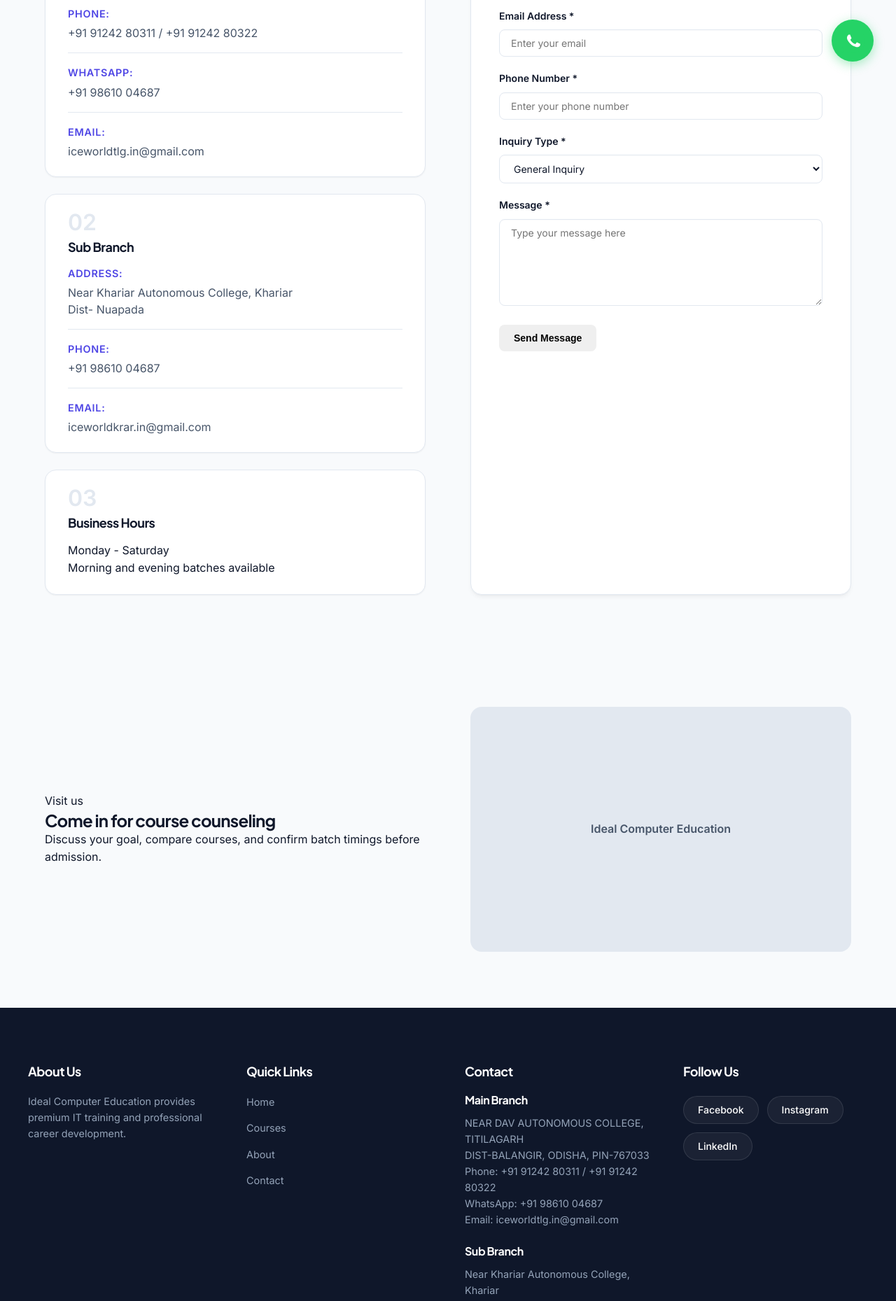
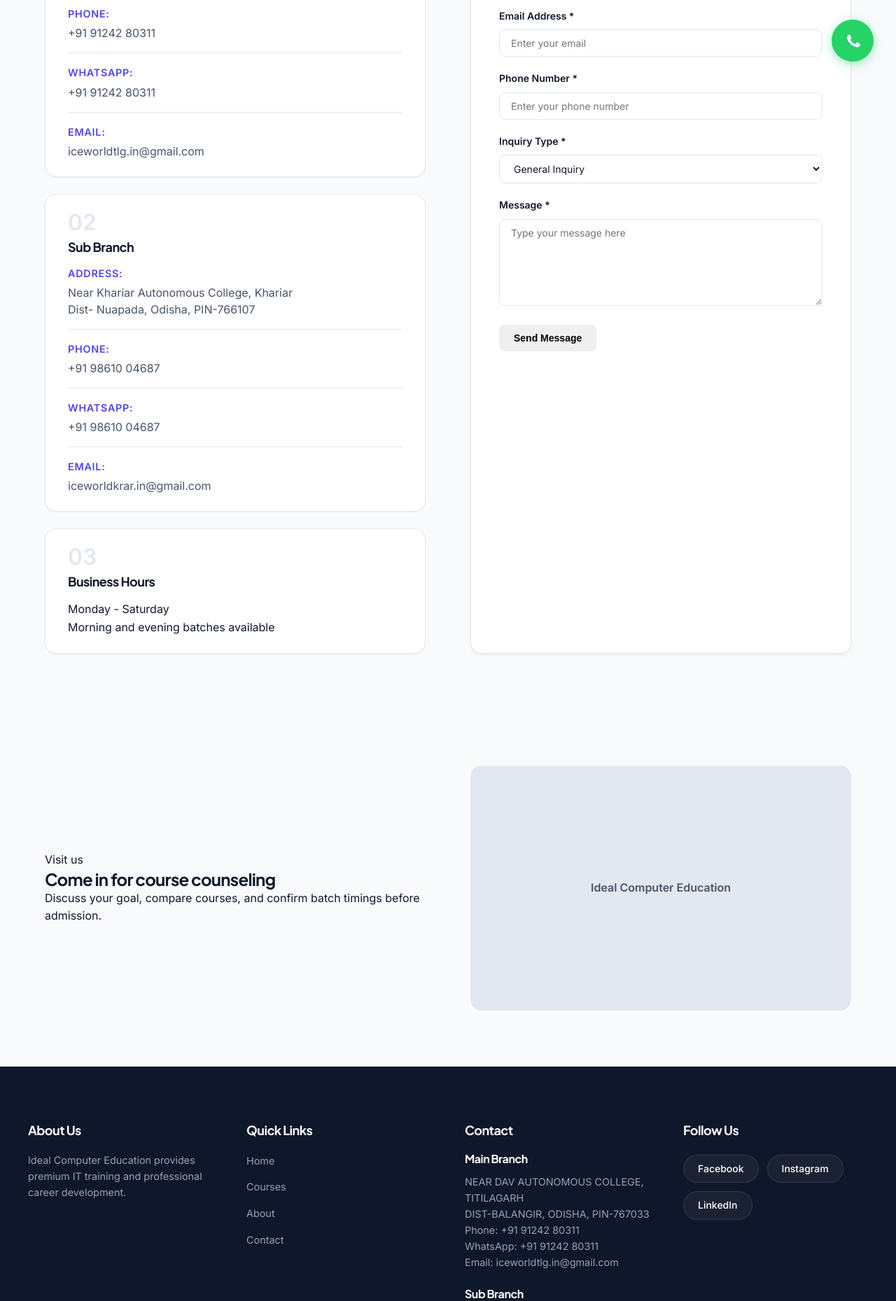
Before and after one commit to Gopinath-08/skp, a React (Vite) app in the folder frontend-react/: page /contact in a window 1280 px wide. Shown: the part 680-2539 px from the top of the page at 70% size. Built offline with nearby package versions, Linux system fonts and the light colour scheme.

Commit message:
fix api----

```diff
--- a/frontend-react/src/App.jsx
+++ b/frontend-react/src/App.jsx
@@ -36,7 +36,7 @@
       <Footer />
       {!isAdminOrLogin && (
         <a
-          href="https://wa.me/919861004687"
+          href="https://wa.me/919124280311"
           className="whatsapp-float"
           target="_blank"
           rel="noopener noreferrer"
--- a/frontend-react/src/components/Footer.jsx
+++ b/frontend-react/src/components/Footer.jsx
@@ -32,14 +32,15 @@
             <div className="contact-group">
               <h4>Main Branch</h4>
               <p>NEAR DAV AUTONOMOUS COLLEGE, TITILAGARH<br/>DIST-BALANGIR, ODISHA, PIN-767033</p>
-              <p>Phone: +91 91242 80311 / +91 91242 80322</p>
-              <p>WhatsApp: +91 98610 04687</p>
+              <p>Phone: +91 91242 80311</p>
+              <p>WhatsApp: +91 91242 80311</p>
               <p>Email: iceworldtlg.in@gmail.com</p>
             </div>
             <div className="contact-group">
               <h4>Sub Branch</h4>
-              <p>Near Khariar Autonomous College, Khariar<br/>Dist- Nuapada</p>
+              <p>Near Khariar Autonomous College, Khariar<br/>Dist- Nuapada, Odisha, PIN-766107</p>
               <p>Phone: +91 98610 04687</p>
+              <p>WhatsApp: +91 98610 04687</p>
               <p>Email: iceworldkrar.in@gmail.com</p>
             </div>
           </div>
--- a/frontend-react/src/pages/About.jsx
+++ b/frontend-react/src/pages/About.jsx
@@ -61,7 +61,7 @@
              <div>
                <p style={{margin: 0, fontWeight: 800, fontSize: '1.125rem', color: 'var(--text-primary)'}}>JAGABALIA SAHU</p>
                <p style={{margin: 0, fontSize: '0.875rem', color: 'var(--primary-color)', fontWeight: 600}}>Chairperson-cum-Managing Director</p>
-               <p style={{margin: 0, color: 'var(--text-secondary)', fontSize: '0.875rem', marginTop: '0.25rem'}}>WhatsApp / Mob: +91 98610 04687</p>
+               <p style={{margin: 0, color: 'var(--text-secondary)', fontSize: '0.875rem', marginTop: '0.25rem'}}>MD Mob: +91 80184 04687</p>
              </div>
           </div>
           <div className="about-actions">
--- a/frontend-react/src/pages/Contact.jsx
+++ b/frontend-react/src/pages/Contact.jsx
@@ -61,8 +61,8 @@
               'NEAR DAV AUTONOMOUS COLLEGE, TITILAGARH',
               'DIST-BALANGIR, ODISHA, PIN-767033'
             ]}
-            phone="+91 91242 80311 / +91 91242 80322"
-            whatsapp="+91 98610 04687"
+            phone="+91 91242 80311"
+            whatsapp="+91 91242 80311"
             email="iceworldtlg.in@gmail.com"
           />
           <BranchCard
@@ -70,9 +70,10 @@
             title="Sub Branch"
             addressLines={[
               'Near Khariar Autonomous College, Khariar',
-              'Dist- Nuapada'
+              'Dist- Nuapada, Odisha, PIN-766107'
             ]}
             phone="+91 98610 04687"
+            whatsapp="+91 98610 04687"
             email="iceworldkrar.in@gmail.com"
           />
           <InfoCard number="03" title="Business Hours">
```
Also changed, not shown: 2 other files (tests, documents, lock files or other folders).
